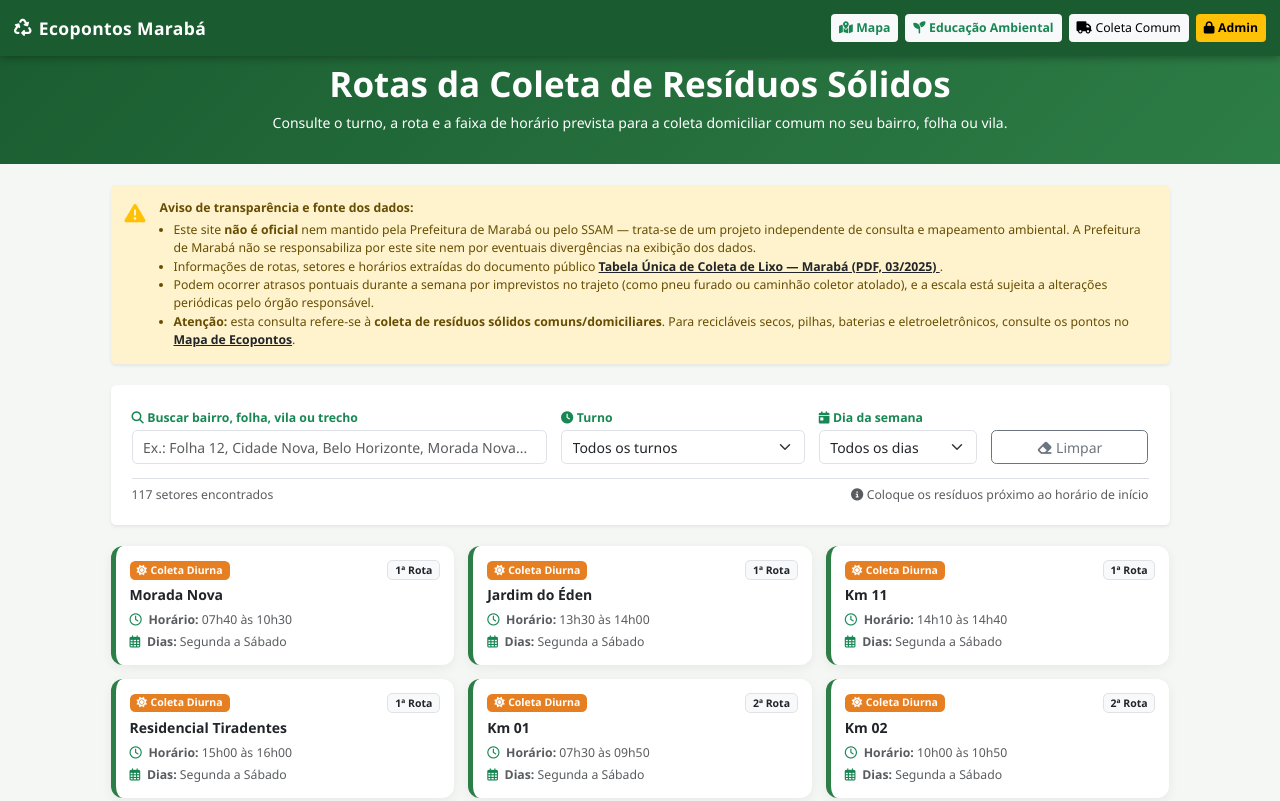
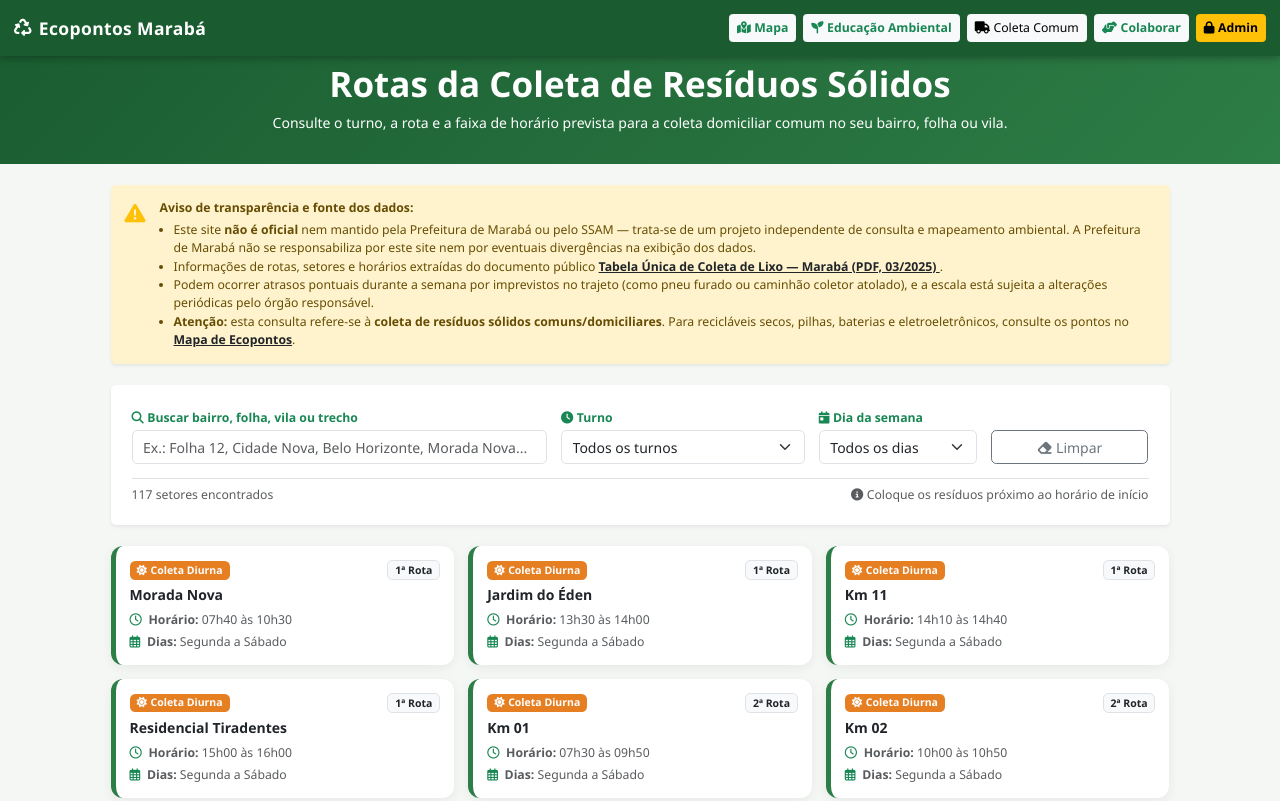
Before and after one commit to engluanasantos21-code/ecopontos-maraba, a plain HTML site: page coleta.html in a window 1280 px wide. Shown: the top 801 px of the page. Drawn offline with nearby package versions, Linux system fonts and the light colour scheme.

Commit message:
Add 'Colaborar' link to coleta.html
Added a new link for 'Colaborar' in the navigation.

```diff
--- a/coleta.html
+++ b/coleta.html
@@ -1,4 +1,4 @@
-<!DOCTYPE html>
+    <!DOCTYPE html>
 <html lang="pt-BR">
 <head>
     <meta charset="UTF-8">
@@ -64,6 +64,10 @@
             </a>
             <a href="coleta.html" class="btn btn-outline-light btn-sm active">
                 <i class="fas fa-truck me-1"></i>Coleta Comum
+            </a>
+            <a href="colaborar.html" class="btn btn-light btn-sm fw-semibold text-success">
+                <i class="fas fa-hands-helping me-1"></i>Colaborar
+            </a>
             </a>
             <a href="admin.html" class="btn btn-warning btn-sm fw-semibold">
                 <i class="fas fa-lock me-1"></i>Admin
```
